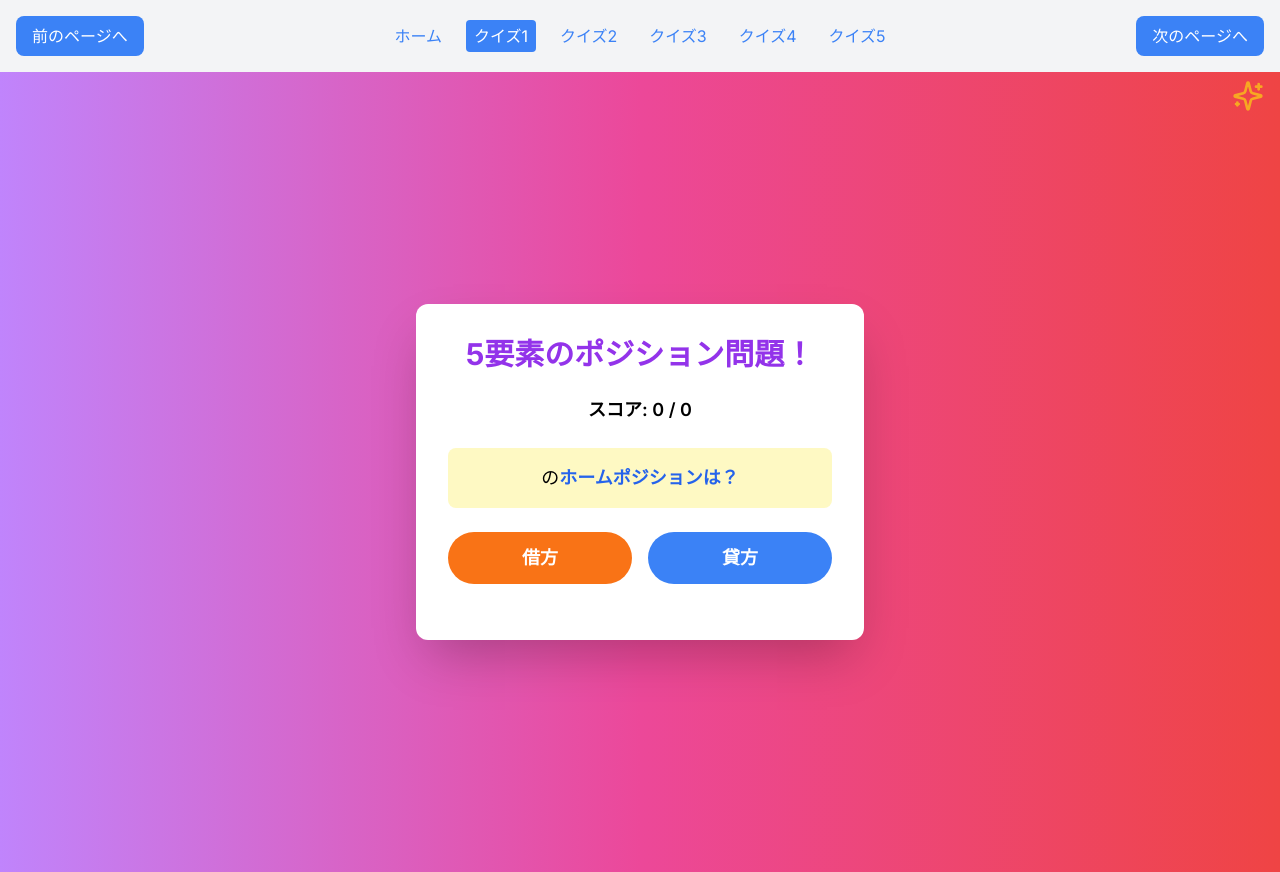
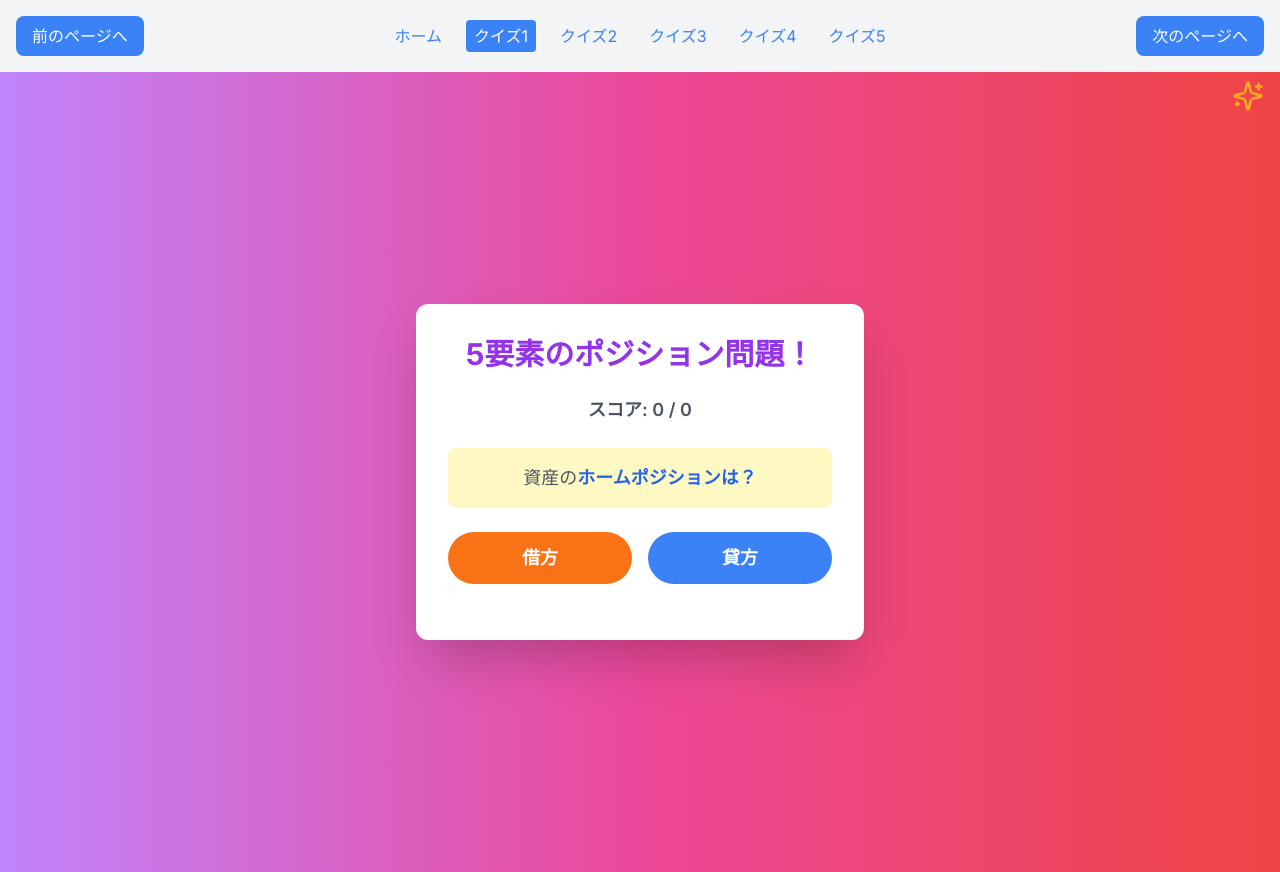
Before and after one commit to kuwa124/boki-app, a Next.js app: page /quiz1 in a window 1280 px wide. Built offline with nearby package versions, Linux system fonts and the light colour scheme.

Commit message:
🐛 コンポーネントの分離のバグを修正

```diff
--- a/src/app/page.tsx
+++ b/src/app/page.tsx
@@ -1,6 +1,5 @@
 import React from 'react';
 import Link from 'next/link';
-import Navigation from '../components/Navigation';
 
 export default function Home() {
   return (
--- a/src/app/quiz1/components/PositionQuestionDisplay.tsx
+++ b/src/app/quiz1/components/PositionQuestionDisplay.tsx
@@ -8,14 +8,16 @@ type PositionQuestionDisplayProps = {
 export const PositionQuestionDisplay: React.FC<
   PositionQuestionDisplayProps
 > = ({ question }) => {
+  const isPosition: boolean = question.position === 'home';
+  const positionColor: string = isPosition ? 'text-blue-600' : 'text-red-600';
   return (
     <div>
       {/* 問題部分 */}
       <div className='bg-yellow-100 p-4 rounded-lg mb-6'>
         <p className='text-lg font-medium text-center'>
           {question.category}の
-          <span className='text-blue-600 font-bold'>
-            {question.position}ポジションは？
+          <span className={`font-bold ${positionColor}`}>
+            {isPosition ? 'ホームポジションは？' : 'ホームポジションの反対は？'}
           </span>
         </p>
       </div>
--- a/src/app/quiz1/components/PositionResultDisplay.tsx
+++ b/src/app/quiz1/components/PositionResultDisplay.tsx
@@ -14,8 +14,8 @@ export const PositionResultDisplay: React.FC<PositionResultDisplayProps> = ({
   }
 
   const Icon = result ? CheckCircle : XCircle;
-  const message = result ? '正解！すごい！' : '残念！次は頑張ろう！';
-  const colorClass = result ? 'green' : 'red';
+  const message:string = result ? '正解！すごい！' : '残念！次は頑張ろう！';
+  const colorClass:string = result ? 'green' : 'red';
 
   return (
     <div className={`text-center p-4 rounded-lg bg-${colorClass}-100`}>
--- a/src/app/quiz1/constants/AccountingCategoryTypes.ts
+++ b/src/app/quiz1/constants/AccountingCategoryTypes.ts
@@ -1,4 +1,4 @@
-import { Position } from "@/constants/type";
+import { Position } from '@/constants/type';
 
 export type AccountingCategory = '資産' | '負債' | '純資産' | '費用' | '収益';
 
@@ -16,18 +16,5 @@ AccountingCategory,
 
 export type AccountingCategoryQuestion = {
   category: AccountingCategory;
-  position: 'ホーム' | 'アウェイ';
+  position: 'home' | 'away';
 };
-
-export const generateQuestion = (): AccountingCategoryQuestion => {
-  const categories: AccountingCategory[] = [
-    '資産',
-    '負債',
-    '純資産',
-    '費用',
-    '収益',
-  ];
-  const category = categories[Math.random() * categories.length];
-  const position = Math.random() < 0.5 ? 'ホーム' : 'アウェイ';
-  return { category, position };
-};
--- a/src/app/quiz1/page.tsx
+++ b/src/app/quiz1/page.tsx
@@ -3,9 +3,9 @@
 import React, { useState, useEffect } from 'react';
 import { Sparkles } from 'lucide-react';
 import {
+  AccountingCategory,
   AccountingCategoryQuestion,
   categoryPositions,
-  generateQuestion,
 } from './constants/AccountingCategoryTypes';
 import { ScoreDisplay } from '@/components/ScoreDisplay';
 import { PositionQuestionDisplay } from './components/PositionQuestionDisplay';
@@ -14,33 +14,42 @@ import { PositionResultDisplay } from './components/PositionResultDisplay';
 import { Position } from '@/constants/type';
 
 export default function Quiz1() {
+  const generateQuestion = (): AccountingCategoryQuestion => {
+    const categories: AccountingCategory[] = [
+      '資産',
+      '負債',
+      '純資産',
+      '費用',
+      '収益',
+    ];
+    const category = categories[Math.floor(Math.random() * categories.length)];
+    const position = Math.random() < 0.5 ? 'home' : 'away';
+    return { category, position };
+  };
+
   // 問題の状態を管理
   const [question, setQuestion] = useState<AccountingCategoryQuestion>(
     generateQuestion()
   );
-
-  // 解答の状態を管理
+  // 回答の状態を管理
   const [answer, setAnswer] = useState<Position | undefined>(undefined);
-
   // 結果の状態を管理
   const [result, setResult] = useState<boolean | undefined>(undefined);
-
   // スコアの状態を管理
   const [score, setScore] = useState(0);
-
   // 総問題数の状態を管理
   const [totalQuestions, setTotalQuestions] = useState(0);
 
-  // 解答をチェックする関数
+  // 回答をチェックする関数
   const checkAnswer = (selectedPosition: Position) => {
+    // position を 'home' | 'away' に変換
+    const positionKey = question.position === 'home' ? 'home' : 'away';
+
     // 正解を取得
-    const correctAnswer =
-      categoryPositions[question.category][
-        question.position === 'ホーム' ? 'home' : 'away'
-      ];
+    const correctAnswer = categoryPositions[question.category][positionKey];
     // 選択された回答が正解かどうかを判定
     const isCorrect = selectedPosition === correctAnswer;
-    // 解答を設定
+    // 回答を設定
     setAnswer(selectedPosition);
     // 結果を設定
     setResult(isCorrect);
@@ -54,13 +63,13 @@ export default function Quiz1() {
   const nextQuestion = () => {
     // 新しい問題を生成
     setQuestion(generateQuestion());
-    // 解答をリセット
+    // 回答をリセット
     setAnswer(undefined);
     // 結果をリセット
     setResult(undefined);
   };
 
-  // 結果表示後、自動的に次の問題に進むためのEffect
+  // 結果表示後、自動的に次の問題に進むためのeffect
   useEffect(() => {
     const timer = setTimeout(() => {
       if (result !== undefined) {
@@ -71,14 +80,17 @@ export default function Quiz1() {
   }, [result]);
 
   return (
-    <main className='min-h-screen bg-gradient-to-r from-purple-400 via-pink-500 to-red-500 flex items-center justify-center'>
+    <main className='text-gray-600 min-h-screen bg-gradient-to-r from-purple-400 via-pink-500 to-red-500 flex items-center justify-center'>
       <div className='bg-white p-8 rounded-xl shadow-2xl max-w-md w-full'>
         <h1 className='text-3xl font-bold text-center mb-6 text-purple-600'>
           5要素のポジション問題！
         </h1>
         <ScoreDisplay score={score} totalQuestions={totalQuestions} />
         <PositionQuestionDisplay question={question} />
-        <AnswerButtons onAnswer={checkAnswer} />
+        <AnswerButtons
+          onAnswer={checkAnswer}
+          isAnswered={answer !== undefined}
+        />
         <PositionResultDisplay result={result} />
         <div className='absolute top-20 right-4'>
           <Sparkles className='text-yellow-400 animate-pulse' size={32} />
--- a/src/components/AnswerButtons.tsx
+++ b/src/components/AnswerButtons.tsx
@@ -3,17 +3,22 @@ import React from 'react';
 
 type AnswerButtonsProps = {
   onAnswer: (position: Position) => void;
+  isAnswered: boolean;
 };
 
 const positions: Position[] = ['借方', '貸方'];
 
-export const AnswerButtons: React.FC<AnswerButtonsProps> = ({ onAnswer }) => {
+export const AnswerButtons: React.FC<AnswerButtonsProps> = ({
+  onAnswer,
+  isAnswered,
+}) => {
   return (
     <div className='grid grid-cols-2 gap-4 mb-6'>
       {positions.map((pos) => (
         <button
           key={pos}
           onClick={() => onAnswer(pos)}
+          disabled={isAnswered}
           className={`py-3 px-6 rounded-full text-white font-bold text-lg transition-transform transform hover:scale-105 ${
             pos === '借方'
               ? 'bg-orange-500 hover:bg-orange-600'
```
Lines whose indentation alone changed are shown as unchanged.
